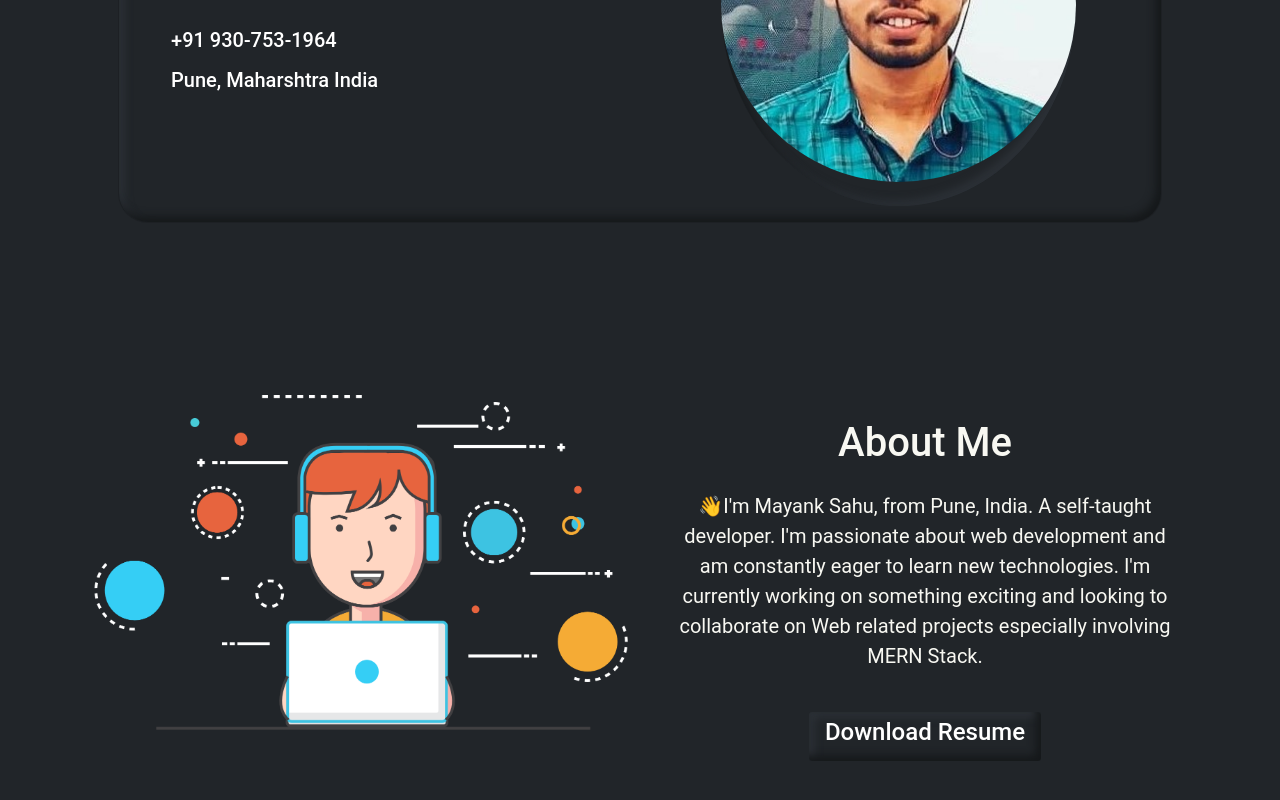
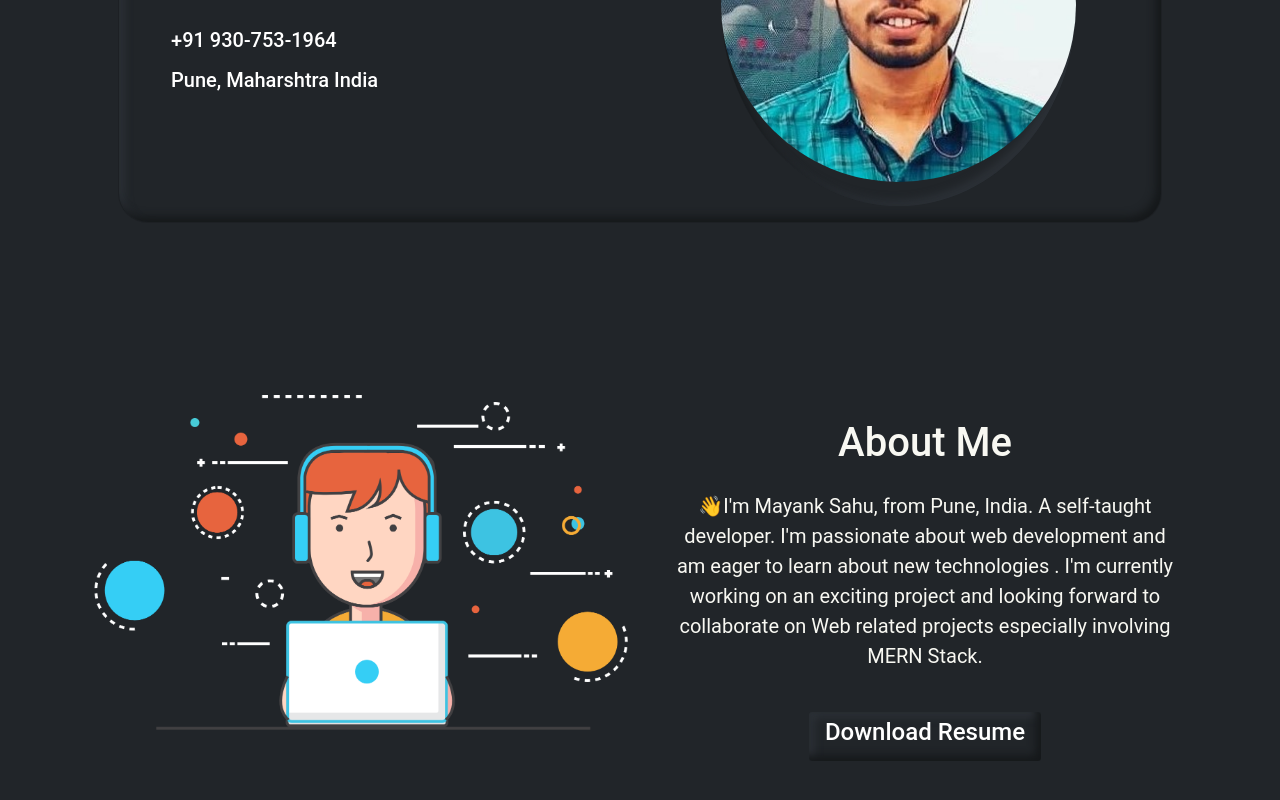
Before and after one commit to Mayank8085/MayankSahu, a React (Create React App) app: page / in a window 1280 px wide. Shown: the part 412-1212 px from the top of the page. Built offline with nearby package versions, Linux system fonts and the light colour scheme.

Commit message:
remume updated

```diff
--- a/src/component/About.js
+++ b/src/component/About.js
@@ -1,4 +1,3 @@
-
 import { FontAwesomeIcon } from "@fortawesome/react-fontawesome";
 import React from "react";
 import aboutImage from "../assets/images/about.png";
@@ -17,9 +16,10 @@ const About = () => {
             <h1 className="text-center fs-1 bolder">About Me</h1>
             <p className="fs-5 text-center p-3 mb-4">
               👋I'm Mayank Sahu, from Pune, India. A self-taught developer. I'm
-            passionate about web development and am constantly eager to learn
-            new technologies. I'm currently working on something exciting
-            and looking to collaborate on Web related projects especially involving MERN Stack.
+              passionate about web development and am eager to learn about new
+              technologies . I'm currently working on an exciting project and
+              looking forward to collaborate on Web related projects especially
+              involving MERN Stack.
             </p>
             <button
               type="button"
@@ -28,14 +28,15 @@ const About = () => {
                 window.open(Resume, "_blank");
               }}
             >
-            <h4 className=" font-weight-bold">Download Resume
+              <h4 className=" font-weight-bold">
+                Download Resume
                 <FontAwesomeIcon icon="fa-solid fa-download" className="px-2" />
               </h4>
             </button>
           </div>
         </div>
       </div>
-    <Skills/>
+      <Skills />
     </>
   );
 };
```
Also changed, not shown: 1 other file (tests, documents, lock files or other folders). Lines whose indentation alone changed are shown as unchanged.
